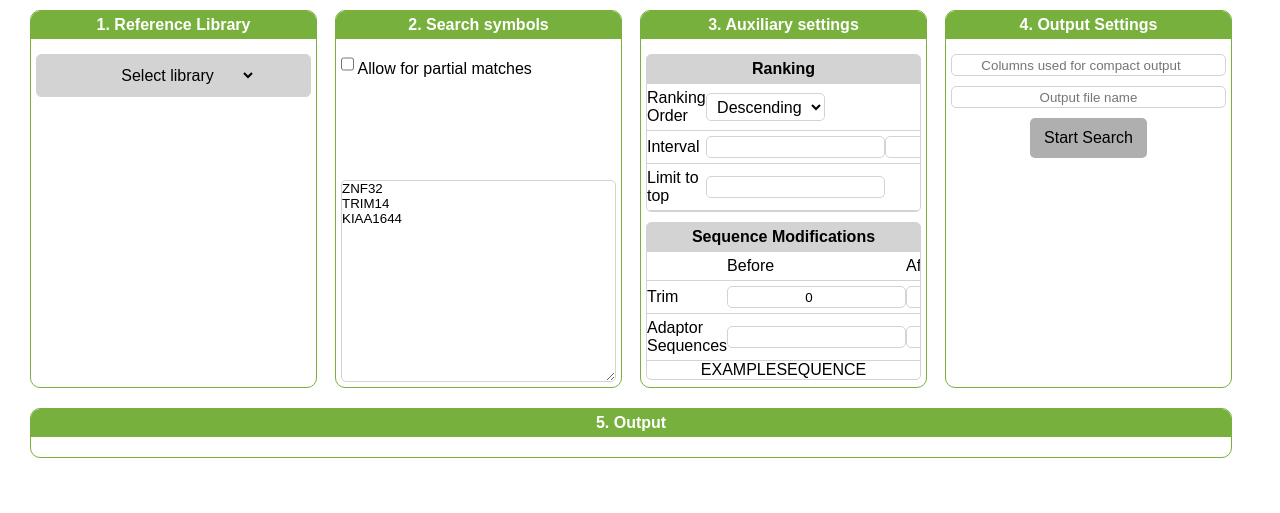
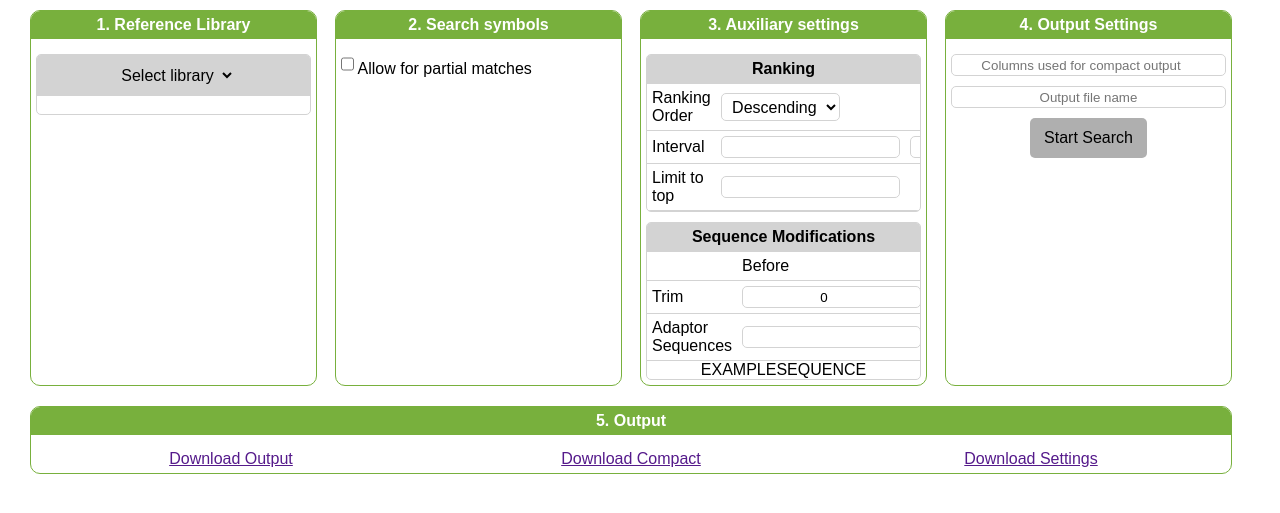
Before and after one commit to EsbjornHenkel/Green-Listed-V2, a Flask app: page / in a window 1280 px wide. Shown: the part 150-663 px from the top of the page. Run offline with Flask 3, Linux system fonts and the light colour scheme.

Commit message:
Bättre filhantering

```diff
--- a/static/grnaService.js
+++ b/static/grnaService.js
@@ -1,7 +1,7 @@
 
 
 
-function serverUppdateFile(libraryFile, settings){
+function serverUppdateFile(libraryFile, settings, fileIndex){
 
     const payload = {libraryFile: libraryFile};
     fetch('/loadTxtFile', {
@@ -16,7 +16,7 @@
         return response.text();
     })
     .then(data => {
-        libraryUppdate(data, settings)
+        libraryUppdate(data, settings, fileIndex)
     })
 
 }
--- a/static/index.css
+++ b/static/index.css
@@ -116,8 +116,7 @@
     border-top: 1px solid var(--outlineColor);
     border-bottom: 1px solid var(--outlineColor);
 
-    padding-top: 5px;
-    padding-bottom: 5px;
+    padding: 5px;
 }
 
 .plate{
--- a/static/index.js
+++ b/static/index.js
@@ -11,8 +11,15 @@
     document.getElementById("adaptorBefore").defaultValue = "";
     document.getElementById("adaptorAfter").defaultValue = " ";
     htmlSettingsChange()
+
+    dropdown = document.getElementById("libraries")
+    for (var i = 0; i < libraries.length; i++){
+        var option = document.createElement('option')
+        option.text = libraries[i].name
+        option.value = i
+        dropdown.appendChild(option)
+    }
     statusUppdateAll()
-
 }
 
 
@@ -22,27 +29,29 @@
     document.getElementById("fileContent").innerHTML = textOutput.replace(/(?:\r\n|\r|\n)/g, '<br>')
 }
 
-function htmlChangeLibrary(fileName){
+async function htmlChangeLibrary(fileIndex){
     var customLibrarie = document.getElementById("User Upload")
-    if (fileName == "custom"){
+    if (fileIndex == "custom"){
         customLibrarie.classList.remove("inactive")
-        settingsReset()
-        htmlSettingsChange()
     }
     else{
         customLibrarie.classList.add("inactive")
-        libraryCreateFromServer(fileName, settings)
-        htmlSettingsChange()
+        libraryCreateFromServer(fileIndex, settings)
     }
-    settingsStatusUppdate()
+    await new Promise(r => setTimeout(r, 500)) //server must have time to respond before status can be uppdated
     statusUppdateAll()
 }
 
 
-document.getElementById('customFile').addEventListener('change', function () {
+document.getElementById('customFile').addEventListener('change', async function () {
     let fr = new FileReader();
-    fr.onload = function () {
-        libraryAddCustom(fr.result)
+    fr.onload = async function () {
+        var symbolColumn = document.getElementById("GeneSymbolIndex").value
+        var RNAcolumn = document.getElementById("gRNAIndex").value
+        var RankColumn = document.getElementById("rankingIndex").value
+
+        libraryAddCustom(fr.result, RNAcolumn, symbolColumn, RankColumn)
+        await new Promise(r => setTimeout(r, 500)) //server must have time to respond before status can be uppdated
         statusUppdateAll()
     }
 
@@ -50,13 +59,12 @@
 })
 
 function htmlSettingsChange(){
-    console.log("IN")
     var trimBefore = document.getElementById("trimBefore").value
     var trimAfter = document.getElementById("trimAfter").value
     var adaptorBefore = document.getElementById("adaptorBefore").value.trim()
     var adaptorAfter = document.getElementById("adaptorAfter").value.trim()
 
-    var searchSymbols = document.getElementById("searchSymbols").value.trim().split("\n").filter(item => {return item.trim()}).map(item =>{return item.trim()})
+    var searchSymbols = document.getElementById("searchSymbols").value.trim().split("\n").filter(item => {return item.trim()}).map(item =>{return item.replace("!not found in file", "").trim()})
 
     var partialMatches = document.getElementById("partialMatches").checked
 
@@ -93,7 +101,7 @@
     var gRNAIndex = document.getElementById("gRNAIndex").value
     var rankingIndex = document.getElementById("rankingIndex").value
 
-    settingsSetLibrarySettings(gRNAIndex, symbolIndex, rankingIndex)
+    settingsSetIndexes(gRNAIndex-1, symbolIndex-1, rankingIndex-1)
 }
 
 
@@ -108,14 +116,29 @@
 
 function statusDisplayAll(){
 
-    setStatus("statusSearchSymbols", settings.searchSymbols[1])
+    setStatus("searchSymbols", settings.searchSymbols[1], false)
     setStatus("statusSearchSymbolsRows", statusSearchSymbols())
     setStatus("statusFileSymbolIndex", settings.symbolIndex[1])
     setStatus("statusFilegRNAIndex", settings.gRNAIndex[1])
     setStatus("statusRankingIndex", settings.rankingIndex[1])
+
+    setStatus("statusSequencesFound", settings.entries[1])
+
+    setColor("trimBefore", settings.trimBefore[1])
+    setColor("trimAfter", settings.trimAfter[1])
+    setColor("numberToRank", settings.rankingTop[1])
 }
 
-function setStatus(elemId, text){
+function setColor(elemId, color){
+    const element = document.getElementById(elemId)
+    element.style.backgroundColor = color
+
+}
+
+function setStatus(elemId, text, html){
+    if (html == undefined){
+        html = true
+    }
     const element = document.getElementById(elemId)
     if (!element) {
         console.error(`Index.js: setStatus() Element with id '${elemId}' does not exist`);
@@ -127,7 +150,13 @@
     element.classList.add("fadeOut"); // Add class to fade out the old text
 
     element.addEventListener("animationend", function() {    // Listen for the "transitionend" event
-        element.innerHTML = text;
+        if (html){
+            element.innerHTML = text;
+        }
+        else{
+            element.value = text;
+        }
+
         element.classList.remove("fadeOut"); // Remove class to fade in the new text
         element.classList.add("fadeIn"); // Add class to fade in the new text
     }, { once: true }); // Ensure the event listener is called only once
--- a/static/library.js
+++ b/static/library.js
@@ -1,42 +1,53 @@
+
+var libraries = [
+    {
+        "name": "Brunello 21",
+        "fileName": "STable 21 Brunello.txt",
+        "symbolColumn": 3,
+        "RNAColumn": 8,
+        "RankColumn": 12
+    },
+    {
+        "name": "Brie 22",
+        "fileName": "STable 22 Brie.txt",
+        "symbolColumn": 2,
+        "RNAColumn": 7,
+        "RankColumn": 11
+    }
+]
 
 var library = {
-    "filteredRows": {},
     "rows": {},
 }
 
 function libraryStartScreen(settings){
     var st = performance.now()
-    library.filteredRows = Array.from(library.rows).map((row) => Array.from(row))
     var textOutput = logicScreening(library.rows, settings)
 
     console.log((performance.now()-st)/1000)
     return textOutput.replace(/(?:\r\n|\r|\n)/g, '<br>')
 }
 
-function libraryAddCustom(data){
-    var rows = _getRowList(data, settings)
-    library = {
-        "rows": rows, //not including the first row
-    }
+function libraryAddCustom(data, RNAcolumn, symbolColumn, RankColumn){
+    rows = data.trim().split("\n").map((row) => row.split("\t"))
+    rows.shift()
+    settingsSetLibrarySettings(RNAcolumn-1, symbolColumn-1, RankColumn-1, library.rows.length)
+    console.log(settings.symbolIndex)
+    var rows = _getRowList(rows, settings)
 
+    library["rows"] = rows
 }
 
-function _uppdateSettings(firstRow){
-    settingsSetLibrarySettings(_getgRNAIndex(firstRow), _getSymbolIndex(firstRow), _getRankIndex(firstRow))
+function libraryUppdate(data, settings, fileIndex){
+    rows = data.trim().split("\n").map((row) => row.split("\t"))
+    rows.shift()
+    settingsSetLibrarySettings(libraries[fileIndex].RNAColumn-1, libraries[fileIndex].symbolColumn-1, libraries[fileIndex].RankColumn-1, library.rows.length)
+    var rows = _getRowList(rows, settings)
+    library["rows"] = rows
 }
 
-function libraryUppdate(data){
-    rows = data.trim().split("\n").map((row) => row.split("\t"))
-    _uppdateSettings(rows.shift())
-    var rows = _getRowList(rows, settings)
-
-    library = {
-        "rows": rows, //not including the first row
-    }
-}
-
-function libraryCreateFromServer(fileName, settings){
-    serverUppdateFile(fileName, settings)
+function libraryCreateFromServer(fileIndex, settings){
+    serverUppdateFile(libraries[fileIndex].fileName, settings, fileIndex, )
 }
 
 function fileRowStatus(){
@@ -45,22 +56,6 @@
         return "Entries found: 0"
     }
     return `Rows found ${l}`
-}
-
-function _getgRNAIndex(firstRow){
-    return firstRow.indexOf("sgRNA Target Sequence")
-}
-
-function _getIDIndex(firstRow){
-    return firstRow.indexOf("Target Gene Symbol")
-}
-
-function _getSymbolIndex(firstRow){
-    return firstRow.indexOf("Target Gene Symbol")
-}
-
-function _getRankIndex(firstRow){
-    return firstRow.indexOf("Rule Set 2 score")
 }
 
 function _getRowList(rows, settings){
@@ -94,6 +89,8 @@
     settings["gRNAIndex"][1] = filegRNAIndexStatus(settings)
     settings["symbolIndex"][1] = fileSymbolIndexStatus(settings)
     settings["rankingIndex"][1] = fileRankIndexStatus(settings)
+
+    settings["entries"][1] = fileEntriesStatus(settings)
     return settings
 }
 
@@ -144,13 +141,20 @@
     var status = ""
     settings.searchSymbols[0].forEach(symbol =>{
         symbol = symbol.trim()
-        console.log()
         if (!(library.rows.hasOwnProperty(symbol))){
-            status = status + ` ${symbol} Error not found in file <br>`
+            status = status + `${symbol} !not found in file\n`
         }
         else{
+            status = status + symbol +"\n"
         }
     })
 
     return status
 }
+
+function fileEntriesStatus(settings){
+    var len = Object.keys(library.rows).length
+    if (len == 0)
+        return "Error no symbols found"
+    return `unique symbols found: ${len}`
+}
--- a/static/screeningHandler.js
+++ b/static/screeningHandler.js
@@ -45,8 +45,6 @@
 }
 
 function _match(RNAsymbol, settings){
-    console.log(settings.searchSymbols[0])
-    console.log(RNAsymbol)
     return settings.searchSymbols[0].includes(RNAsymbol.trim())
 }
 
--- a/static/settings.js
+++ b/static/settings.js
@@ -1,3 +1,4 @@
+
 
 var settings = {
     "trimBefore": [0, ""],
@@ -15,23 +16,6 @@
     "entries": [null, ""]
 }
 
-function settingsReset(){
-    settings = {
-        "trimBefore": [0, ""],
-        "trimAfter": [0, ""],
-        "adaptorBefore": ["", ""],
-        "adaptorAfter": ["", ""],
-        "partialMatches": [false, ""],
-        "searchSymbols": ["", ""],
-        "rankingTop": [0, ""],
-
-        "gRNAIndex": [null, ""],
-        "symbolIndex": [null, ""],
-        "rankingIndex": [null, ""],
-
-        "entries": [null, ""]
-    }
-}
 
 function settingsSetOptions(trimBefore, trimAfter, adaptorSequencesBefore, adaptorSequencesAfter, partialMatches, searchSymbols, rankingTop){
     settings["trimBefore"] = [trimBefore, ""]
@@ -43,14 +27,42 @@
     settings["rankingTop"] = [rankingTop, ""]
 }
 
-function settingsSetLibrarySettings(gRNAIndex, symbolIndex, rankingIndex){
+function settingsSetIndexes(gRNAIndex, symbolIndex, rankingIndex){
     settings["gRNAIndex"] = [gRNAIndex, ""]
     settings["symbolIndex"] = [symbolIndex, ""]
     settings["rankingIndex"] = [rankingIndex, ""]
 }
 
+function settingsSetLibrarySettings(gRNAIndex, symbolIndex, rankingIndex, entries){
+    settings["gRNAIndex"] = [gRNAIndex, ""]
+    settings["symbolIndex"] = [symbolIndex, ""]
+    settings["rankingIndex"] = [rankingIndex, ""]
+    settings["entries"] = [entries, ""]
+}
+
 function settingsStatusUppdate(){
     settings = libraryStatus(settings)
+    settings["rankingTop"][1] = rankTopStatus()
+    trimStatus()
+}
+
+function trimStatus(){
+    settings["trimBefore"][1] = _checkTrim(settings["trimBefore"][0])
+    settings["trimAfter"][1] = _checkTrim(settings["trimAfter"][0])
+}
+
+function _checkTrim(trim){
+    if (trim < 0){
+        return "red"
+    }
+    return "white"
+}
+
+function rankTopStatus(){
+    if (settings.rankingIndex[0] < 0){
+        return "red"
+    }
+    return "white"
 }
 
 function statusSearchSymbols(){
--- a/templates/index.html
+++ b/templates/index.html
@@ -22,8 +22,7 @@
                 <h2 class="smallTitle">
                     <select id="libraries" onchange="htmlChangeLibrary(this.value)" required>
                         <option value="None" disabled selected>Select library</option>
-                        <option value="STable 21 Brunello.txt">STable 21 Brunello</option>
-                        <option value="STable 22 Brie.txt">STable 22 Brie</option>
+
                         <option value="custom">User Upload</option>
                     </select>
                 </h2>
@@ -151,6 +150,11 @@
     <footer class="plate">
         <h2 class="plateTitle">5. Output </h2>
         <div class="plateContent" id="fileContent">
+            <div class="flexRow">
+                <a href="" id="FullDownload">Download Output</a>
+                <a href="" id="CompactDownload">Download Compact </a>
+                <a href="" id="SettingsDowload">Download Settings</a>
+            </div>
 
         </div>
 
@@ -159,9 +163,10 @@
 </main>
 
     <script type="text/javascript" src="{{ url_for('static', filename='library.js')}}"></script>
-    <script type="text/javascript" src="{{ url_for('static', filename='index.js')}}"></script>
+    <script type="text/javascript" src="{{ url_for('static', filename='settings.js')}}"></script>
     <script type="text/javascript" src="{{ url_for('static', filename='grnaService.js')}}"></script>
     <script type="text/javascript" src="{{ url_for('static', filename='screeningHandler.js')}}"></script>
-    <script type="text/javascript" src="{{ url_for('static', filename='settings.js')}}"></script>
+
+    <script type="text/javascript" src="{{ url_for('static', filename='index.js')}}"></script>
 </body>
 </html>
```
